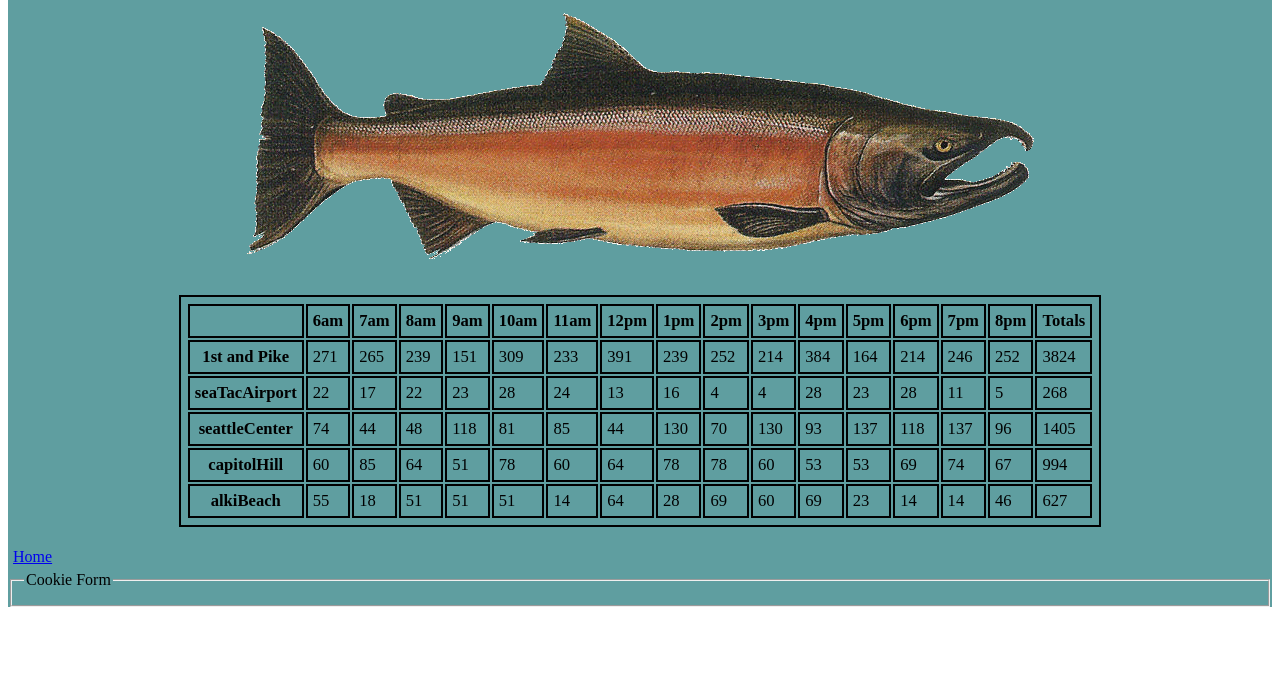
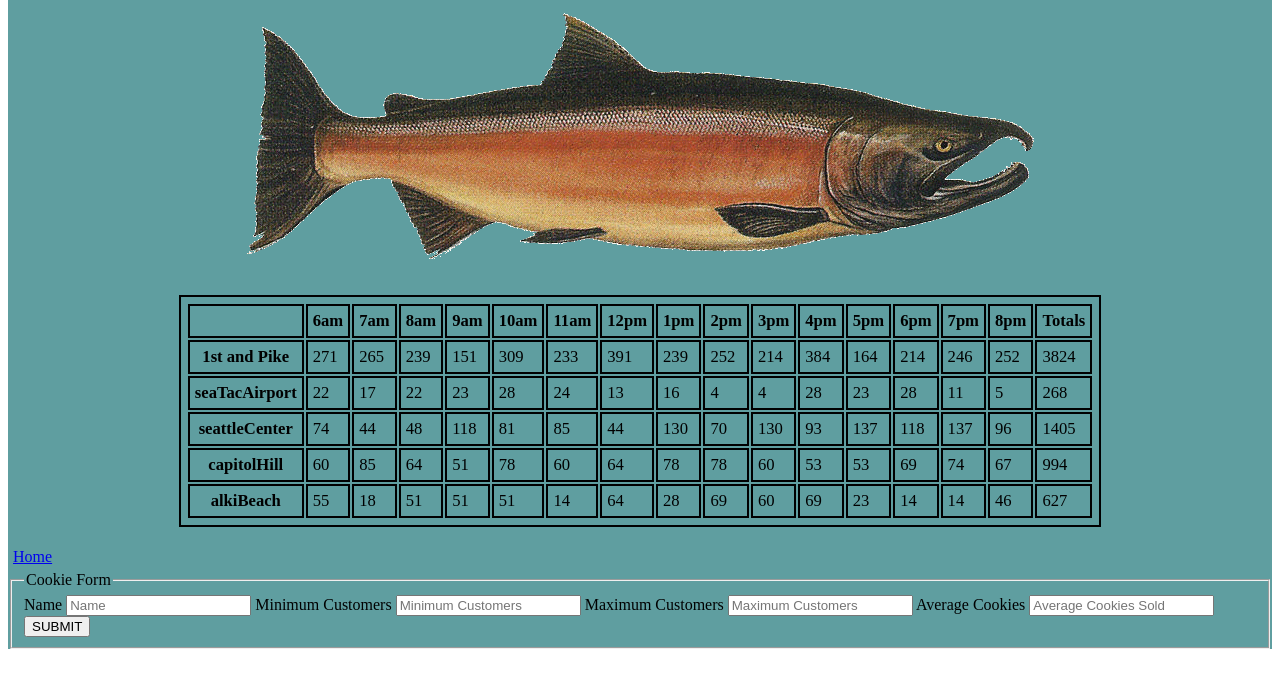
Before and after one commit to Firefly4266/cookie_stand, a plain HTML site: page sales.html in a window 1280 px wide. Shown: the part 112-800 px from the top of the page. Drawn offline with Linux system fonts and the light colour scheme.

Commit message:
All labels anf fields are in

```diff
--- a/sales.html
+++ b/sales.html
@@ -21,6 +21,15 @@
       <form id="cookie-form">
         <fieldset>
           <legend>Cookie Form</legend>
+          <label name="name">Name</label>
+          <input name="name" if="name-input" type="text" placeholder="Name"/>
+          <label name="min">Minimum Customers</label>
+          <input name="min" if="min-input" type="number" placeholder="Minimum Customers">
+          <label name="max">Maximum Customers</label>
+          <input name="max" if="max-input" type="number" placeholder="Maximum Customers">
+          <label name="avgCookies">Average Cookies</label>
+          <input name="avgCookies" if="avgCookies-input" type="number" step=".1" placeholder="Average Cookies Sold">
+          <button id="submit-button" type="submit">SUBMIT</button>
         </fieldset>
       </form>
     </div>
```
